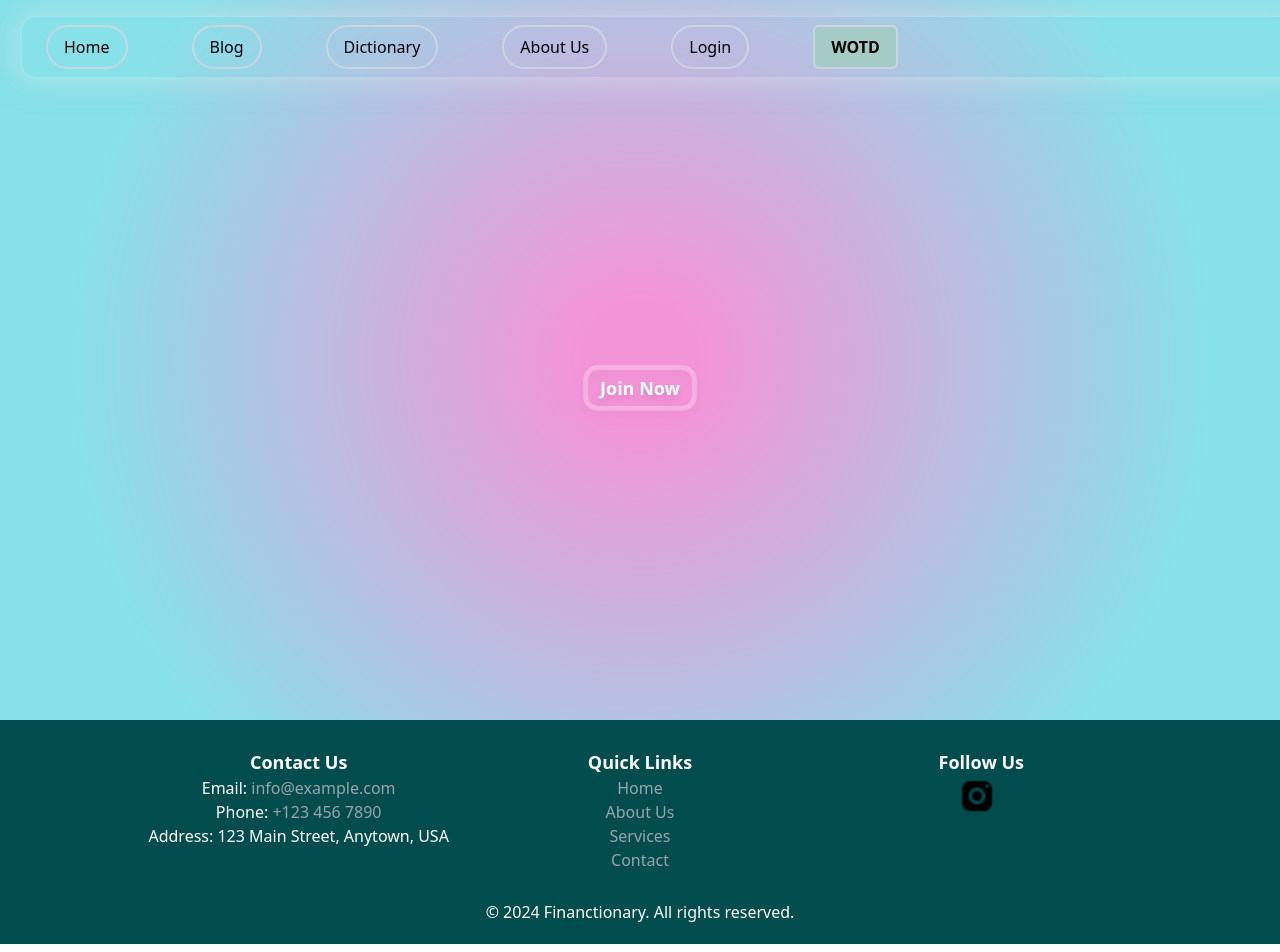
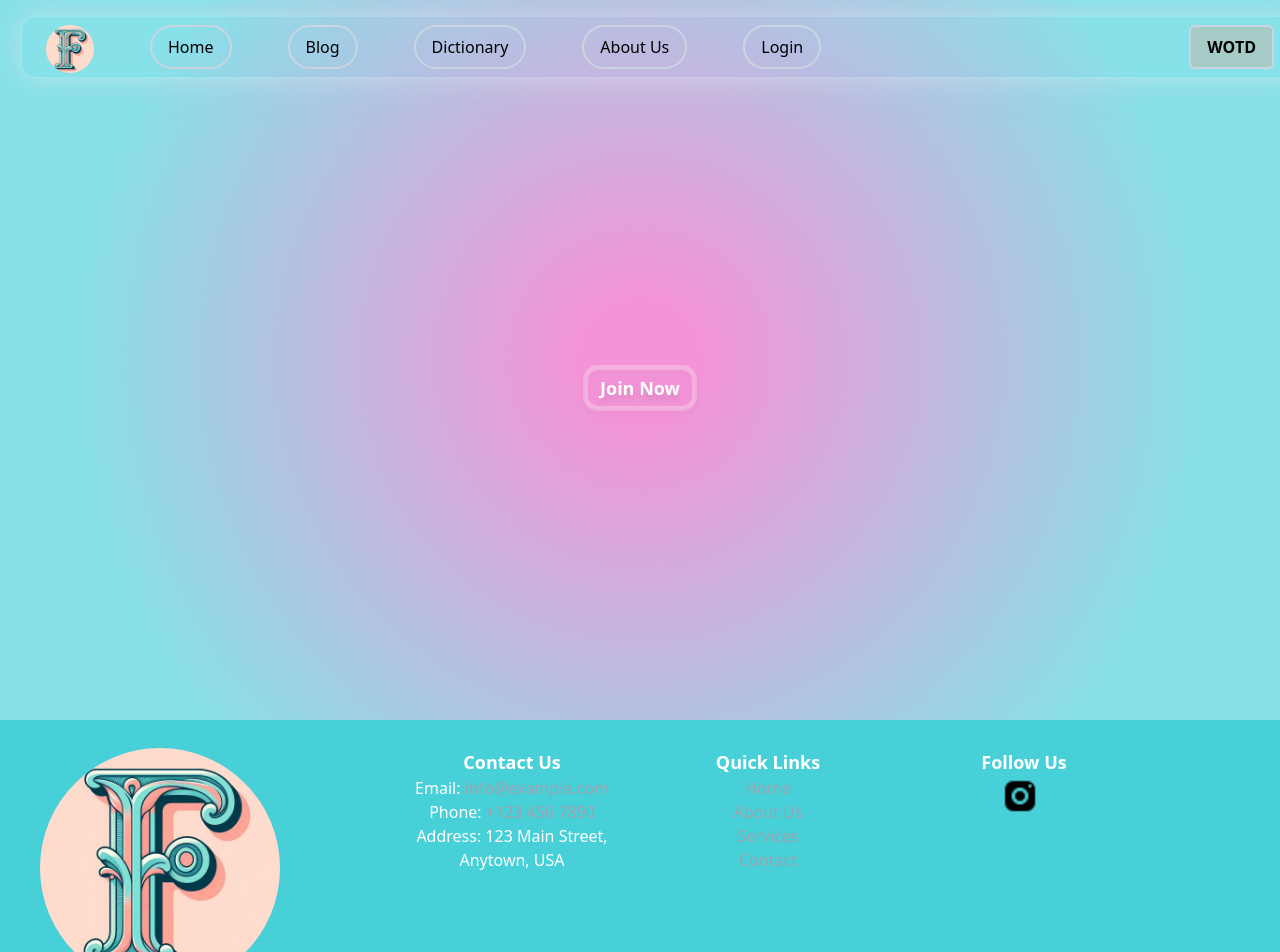
Before and after one commit to Anva41103/Financtionary, a React (Vite) app: page / in a window 1280 px wide. Shown: the top 952 px of the page. Built offline with nearby package versions, Linux system fonts and the light colour scheme; a small style sheet from the web is missing.

Commit message:
logo added

```diff
--- a/index.html
+++ b/index.html
@@ -2,9 +2,9 @@
 <html lang="en">
   <head>
     <meta charset="UTF-8" />
-    <link rel="icon" type="image/svg+xml" href="/vite.svg" />
+    <link rel="icon" href="./src/assets/logo.jpeg"/>
     <meta name="viewport" content="width=device-width, initial-scale=1.0" />
-    <title>Vite + React</title>
+    <title>Financtionary</title>
     <link
       rel="stylesheet"
       href="https://cdnjs.cloudflare.com/ajax/libs/font-awesome/5.15.4/css/all.min.css"
--- a/src/App.css
+++ b/src/App.css
@@ -16,6 +16,9 @@
     background: radial-gradient(circle, rgba(244, 148, 216, 1) 8%, rgba(134, 225, 232, 1) 78%);
 }
 
+.footercol{
+    background: rgba(18, 194, 206, 0.77) 78%;
+}
 .join-b {
     /* position: absolute; */
     top: 0;
--- a/src/Footer.jsx
+++ b/src/Footer.jsx
@@ -3,8 +3,12 @@ export function Foot() {
 
     return (
         <>
-            <footer class="bg-pastel-xteal text-white p-5 text-center">
+            <footer class="footercol text-white p-5 text-center">
                 <div class="max-w-5xl mx-auto flex flex-wrap justify-between">
+
+                    <div class="flex-1 min-w-[200px] m-2">
+                        <img className="-ml-24 rounded-full" src="./src/assets/logo.jpeg"/>
+                    </div>
 
                     <div class="flex-1 min-w-[200px] m-2">
                         <h3 class="text-lg font-semibold">Contact Us</h3>
--- a/src/Navbar.jsx
+++ b/src/Navbar.jsx
@@ -4,28 +4,22 @@ export function Nav() {
 
     return (
         <>
-            {/* <div className="nav-bar flex flex-row justify-between mt-3 h-16 sticky top-0 bg-transparent" style={{backgroundImage: "url('./src/assets/bgfin.jpg')"}}>
-                <div>
-                <img src="./src/assets/facebook.png" alt="" />
-                </div>
-                <div className="flex flex-row gap-3 mx-4">
-                    <button className="m-2 px-4 h-11 rounded-md border-2 active:scale-95 border-slate-300 hover:bg-slate-100 active:bg-slate-200 text-sm sm:text-base">Enter Code</button>
-                    <Link to='login'><button className="bg-purple-600 active:scale-95 m-2 px-4 py-1 h-11 rounded-md text-white hover:bg-purple-700 active:bg-purple-800 text-sm sm:text-base">Login</button></Link>
-                    <button className="bg-purple-600 active:scale-95 m-2 px-4 py-1 h-11 rounded-md text-white hover:bg-purple-700 active:bg-purple-800 text-sm sm:text-base">Sign-Up</button>
-                </div>
-            </div> */}
             <div className="flex">
                 <div className="w-full fixed bg-pastel nav-bar flex flex-row justify-between h-16 rounded-2xl ">
-                    {/* <div>
-                        <img src="./src/assets/facebook.png" alt="" />
-
-                    </div> */}
-                    <div className="flex flex-row gap-12 mx-4 justify-between">
+                    <div className="flex flex-row gap-10 mx-4 justify-between">
+                        <img className="h-12 m-2 w-12 rounded-full" src="./src/assets/logo.jpeg" alt="" />
                         <button className="m-2 px-4 h-11 rounded-full border-2 active:scale-95 border-slate-300 hover:bg-slate-100 active:bg-slate-200 text-sm sm:text-base">Home</button>
                         <button className="m-2 px-4 h-11 rounded-full border-2 active:scale-95 border-slate-300 hover:bg-slate-100 active:bg-slate-200 text-sm sm:text-base">Blog</button>
                         <button className="m-2 px-4 h-11 rounded-full border-2 active:scale-95 border-slate-300 hover:bg-slate-100 active:bg-slate-200 text-sm sm:text-base">Dictionary</button>
                         <button className="m-2 px-4 h-11 rounded-full border-2 active:scale-95 border-slate-300 hover:bg-slate-100 active:bg-slate-200 text-sm sm:text-base">About Us</button>
                         <button className="m-2 px-4 h-11 rounded-full border-2 active:scale-95 border-slate-300 hover:bg-slate-100 active:bg-slate-200 text-sm sm:text-base">Login</button>
+                    </div>
+                    <div className="flex flex-row gap-10 mx-4 justify-between">
+                        {/* <button className="m-2 px-4 h-11 rounded-full border-2 active:scale-95 border-slate-300 hover:bg-slate-100 active:bg-slate-200 text-sm sm:text-base">Home</button>
+                        <button className="m-2 px-4 h-11 rounded-full border-2 active:scale-95 border-slate-300 hover:bg-slate-100 active:bg-slate-200 text-sm sm:text-base">Blog</button>
+                        <button className="m-2 px-4 h-11 rounded-full border-2 active:scale-95 border-slate-300 hover:bg-slate-100 active:bg-slate-200 text-sm sm:text-base">Dictionary</button>
+                        <button className="m-2 px-4 h-11 rounded-full border-2 active:scale-95 border-slate-300 hover:bg-slate-100 active:bg-slate-200 text-sm sm:text-base">About Us</button>
+                        <button className="m-2 px-4 h-11 rounded-full border-2 active:scale-95 border-slate-300 hover:bg-slate-100 active:bg-slate-200 text-sm sm:text-base">Login</button> */}
                         {/* <Link to='login'><button className="bg-blue-600 active:scale-95 m-2 px-4 py-1 h-11 rounded-md text-white hover:bg-blue-700 active:bg-blue-800 text-sm sm:text-base">Login</button></Link> */}
                         <button className="bg-pastel-teal border-2 border-slate-300 active:scale-95 m-2 px-4 py-1 h-11 rounded-md text-black font-semibold hover:bg-pastel-darkteal active:bg-pastel-teal-800 text-sm sm:text-base">WOTD</button>
                     </div>
```
Also changed, not shown: src/assets/logo.jpeg (added).
